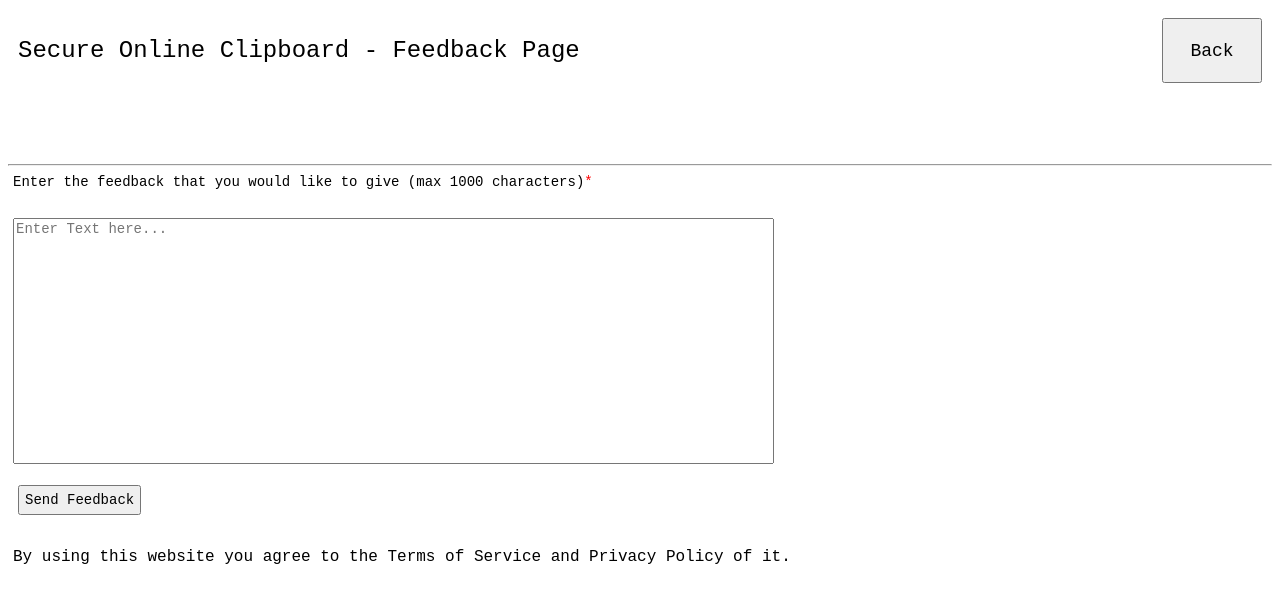
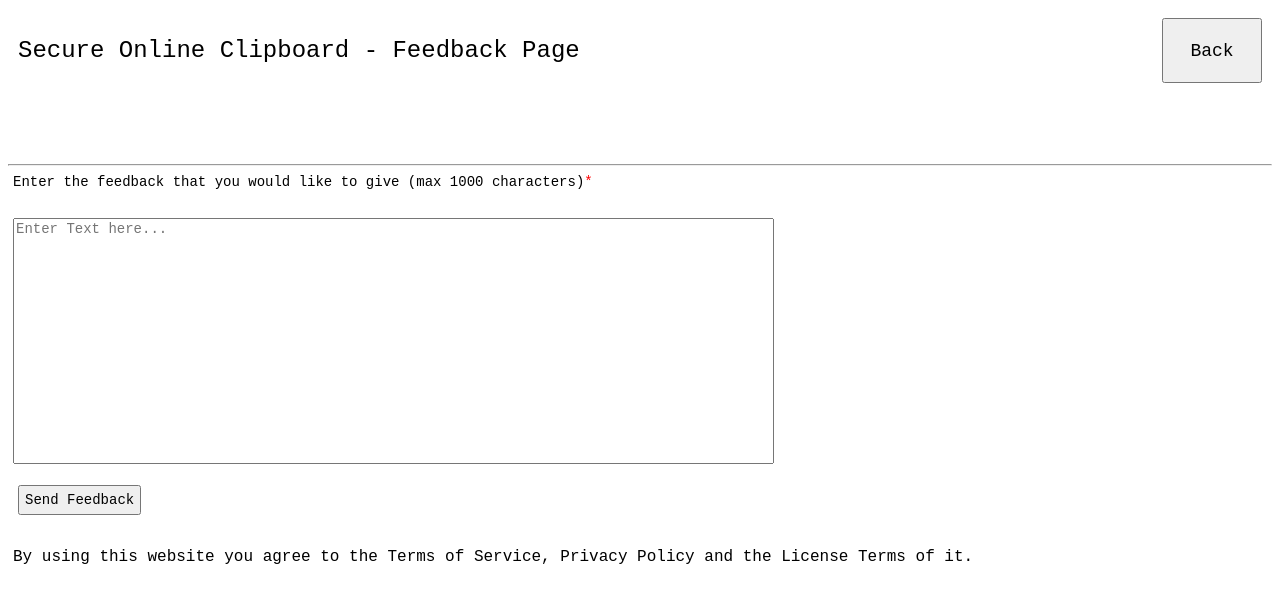
Before and after one commit to tharela-1/Secure-Online-Clipboard, a website: page feedback.html in a window 1280 px wide. Drawn offline with Linux system fonts and the light colour scheme.

Commit message:
Source Code -- Ver 1.0.3

```diff
--- a/feedback.html
+++ b/feedback.html
@@ -41,7 +41,7 @@
         </form>
         <br>
         <span class="heading">By using this website you agree to the
-            Terms of Service and Privacy Policy of it.</span>
+            Terms of Service, Privacy Policy and the License Terms of it.</span>
     </div>
     <script src="script.js"></script>
 </body>
```
